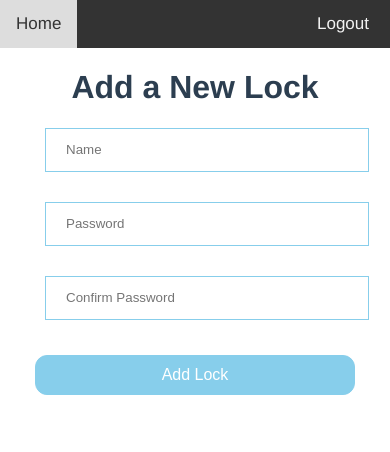
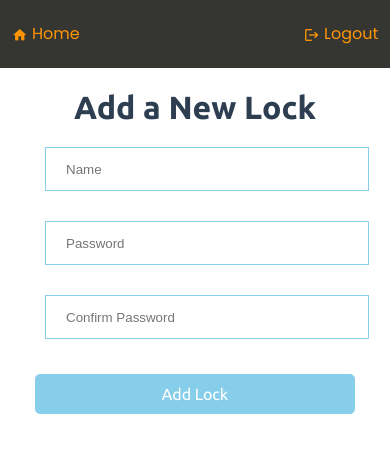
Before and after one commit to romuloschiavon/T2-WebDev, a Vue app in the folder frontend/: page /addlock in a window 390 px wide. Shown: the top 452 px of the page. Built offline with nearby package versions, Linux system fonts and the light colour scheme; sample sign-in values are in the browser's storage.

Commit message:
Fix HomePage and Header

```diff
--- a/frontend/package.json
+++ b/frontend/package.json
@@ -12,6 +12,7 @@
   "dependencies": {
     "axios": "^1.2.1",
     "core-js": "^3.8.3",
+    "material-icons": "^1.13.1",
     "register-service-worker": "^1.7.2",
     "vue": "^3.2.13",
     "vue-jwt-decode": "^0.1.0",
--- a/frontend/public/index.html
+++ b/frontend/public/index.html
@@ -6,6 +6,10 @@
     <meta name="viewport" content="width=device-width,initial-scale=1.0">
     <link rel="icon" href="<%= BASE_URL %>favicon.ico">
     <title><%= htmlWebpackPlugin.options.title %></title>
+
+    <link href='https://fonts.googleapis.com/css?family=Poppins:400,700' rel='stylesheet'>
+    <link href='https://fonts.googleapis.com/css?family=Ubuntu:400,700' rel='stylesheet'>
+
   </head>
   <body>
     <noscript>
--- a/frontend/src/App.vue
+++ b/frontend/src/App.vue
@@ -1,5 +1,4 @@
 <template>
-
   <div class="app-container">
     <router-view/>
   </div>
@@ -12,6 +11,19 @@ export default {
 </script>
 
 <style>
+::-webkit-scrollbar {
+  width: 10px;
+  background-color: #f5f5f5;
+}
+
+::-webkit-scrollbar-thumb {
+  background-color: #ff9505;
+}
+
+::-webkit-scrollbar-thumb:hover {
+  background-color: #EC4E20;
+}
+
 #app {
   font-family: Avenir, Helvetica, Arial, sans-serif;
   -webkit-font-smoothing: antialiased;
@@ -27,15 +39,28 @@ export default {
   width: 100%;
   height: auto;
 }
+
+h1, h2, h3, h4, h5, h6 {
+  font-family: 'Ubuntu', sans-serif;
+}
+
 body{
+  font-family: 'Poppins', sans-serif;
   padding: 0;
   margin: 0;
+  overflow-x: hidden
 }
 .app-container {
   width: 100vw;
   min-width: 100vw;
-  display: flex;
+  display: block;
   flex-direction: column;
   align-items: center;
+  margin: 0;
+  padding: 0;
+}
+
+.material-icons {
+  vertical-align: middle;
 }
 </style>
--- a/frontend/src/components/Header.vue
+++ b/frontend/src/components/Header.vue
@@ -1,66 +1,133 @@
 <template>
     <div class="nav">
-        <router-link to="/home">Home</router-link>
-        <template v-if="userIsAdmin">
-            <a id="addLock" v-on:click="addLock" href="#">Add new lock</a>
-        </template>
-        <a id="logout" v-on:click="logout" href="#">Logout</a>
+        <div class="home">
+            <router-link id="home" to="/home" scroll-behavior="smooth">
+                <span id="#home-icon" class="material-icons">home</span>
+                <a> Home</a>
+            </router-link>
+        </div>
+        <div class="addNewLock">
+            <template v-if="userIsAdmin">
+                <span id="#addLock-icon" class="material-icons">add</span>
+                <span id="#addLock-icon" class="material-icons">lock</span>
+                <a id="addLock" v-on:click="addLock" href="#"> Add new lock</a>
+            </template>
+        </div>
+        <div class="logout">
+            <span id="#logout-icon" class="material-icons">logout</span>
+            <a id="logout" v-on:click="logout" href="#"> Logout</a>
+        </div>
     </div>
 </template>
 
 <script>
 export default {
-    name: 'TopHeader',
+    name: "TopHeader",
     methods: {
         logout() {
             // Remove the token from the local storage
             localStorage.clear();
             // Redirect to the login page
-            this.$router.push('/login');
+            this.$router.push("/login");
         },
         addLock() {
             // Redirect to the add lock page
-            this.$router.push('/addlock');
-        }
+            this.$router.push("/addlock");
+        },
     },
     created() {
         // Check if the user is an admin
-        if (localStorage.getItem('admin') === 'true') {
+        if (localStorage.getItem("admin") === "true") {
             this.userIsAdmin = true;
-        }
-        else {
+        } else {
             this.userIsAdmin = false;
         }
     },
     mounted() {
         // If the user is not logged in, redirect to the login page
-        if (!localStorage.getItem('token')) {
-            this.$router.push('/login');
+        if (!localStorage.getItem("token")) {
+            this.$router.push("/login");
         }
-    }
-}
+    },
+};
 </script>
 
 <style>
-.nav {
-    display: flex;
-    justify-content: space-between;
-    background-color: #333;
-    overflow: hidden;
-    width: 100%;
+a {
+    font-family: Poppins;
 }
 
-.nav a {
-    color: #f2f2f2;
-    text-align: center;
-    padding: 14px 16px;
-    text-decoration: none;
-    font-size: 17px;
-    margin-right: 5px;
+.nav {
+    display: inline-flex;
+    align-items: center;
+    justify-content: space-between;
+    background-color: #353531;
+    overflow: hidden;
+    width: 100vw;
+    height: 8vh;
 }
 
-.nav a:hover {
-    background-color: #ddd;
-    color: #333;
+.home a,
+.addNewLock a,
+.logout a,
+.home span,
+.addNewLock span,
+.logout span {
+    font-size: 1.2rem;
+    color: #ff9505;
+    text-decoration: none;
+}
+
+.home:hover a,
+.addNewLock:hover a,
+.logout:hover a,
+.home:hover span,
+.addNewLock:hover span,
+.logout:hover span {
+    color: #ec4e20;
+    cursor: pointer;
+    font-size: 1.5rem;
+    transition: all 0.2s;
+}
+
+.logout {
+    margin-right: 2vw;
+}
+
+.home {
+    margin-left: 1vw;
+}
+
+@media (max-width: 600px) {
+    .home {
+        margin-left: 3vw;
+    }
+
+    .logout {
+        margin-right: 3vw;
+    }
+
+    .home a,
+    .addNewLock a,
+    .logout a,
+    .home span,
+    .addNewLock span,
+    .logout span {
+        font-size: 1rem;
+        color: #ff9505;
+        text-decoration: none;
+    }
+
+    .home:hover a,
+    .addNewLock:hover a,
+    .logout:hover a,
+    .home:hover span,
+    .addNewLock:hover span,
+    .logout:hover span {
+        color: #ec4e20;
+        cursor: pointer;
+        font-size: 1.2rem;
+        transition: all 0.2s;
+    }
 }
 </style>
--- a/frontend/src/components/HomePage.vue
+++ b/frontend/src/components/HomePage.vue
@@ -14,17 +14,26 @@
                     <td class="time-frame-column">
                         <table class="time-frame-table">
                             <tr v-for="time in lock.time_frames" :key="time.id" class="time-frame-row">
-                                <td>from {{ convertToLocale(time.start_time) }} to {{ convertToLocale(time.end_time) }}
+                                <td class="times">
+                                    {{ convertToLocale(time.start_time) }}
+                                    <span class="material-icons">arrow_forward</span>
+                                    {{ convertToLocale(time.end_time) }}
                                 </td>
                             </tr>
                         </table>
                     </td>
                     <td class="actions-column">
                         <div class="button-container">
-                            <button class="open-btn" v-on:click="open(lock.lockName)">Open</button>
-                            <button class="close-btn" v-on:click="close(lock.lockName)">Close</button>
+                            <button class="open-btn" v-on:click="open(lock.lockName)">
+                                Open
+                            </button>
+                            <button class="close-btn" v-on:click="close(lock.lockName)">
+                                Close
+                            </button>
                             <template v-if="userIsAdmin">
-                                <button class="edit-btn" v-on:click="edit(lock.lockName)">Edit</button>
+                                <button class="edit-btn" v-on:click="edit(lock.lockName)">
+                                    Edit
+                                </button>
                             </template>
                         </div>
                     </td>
@@ -34,28 +43,26 @@
     </div>
 </template>
 
-
 <script>
-import TopHeader from './Header.vue'
-import axios from 'axios'
-import api_url from '../config'
+import TopHeader from "./Header.vue";
+import axios from "axios";
+import api_url from "../config";
 
 export default {
-    name: 'HomePage',
+    name: "HomePage",
     data() {
         return {
-            locks: []
-        }
+            locks: [],
+        };
     },
     components: {
-        TopHeader
+        TopHeader,
     },
     created() {
         // Check if the user is an admin
-        if (localStorage.getItem('admin') === 'true') {
+        if (localStorage.getItem("admin") === "true") {
             this.userIsAdmin = true;
-        }
-        else {
+        } else {
             this.userIsAdmin = false;
         }
     },
@@ -63,82 +70,98 @@ export default {
         open(name) {
             // Send a request to the server to open the lock
             axios({
-                method: 'post',
-                url: api_url + '/locks/lockControl',
-                headers: { 'Authorization': localStorage.getItem('token') },
-                data: { lockName: name, status: 'open' }
-            }).then(response => {
+                method: "post",
+                url: api_url + "/locks/lockControl",
+                headers: { Authorization: localStorage.getItem("token") },
+                data: { lockName: name, status: "open" },
+            })
+                .then((response) => {
                     if (response.status === 200) {
                         // Lock was successfully opened
-                    console.log('Lock was successfully opened');
+                        console.log("Lock was successfully opened");
                     }
                 })
-                .catch(error => {
+                .catch((error) => {
                     if (error.response.status === 401) {
                         // Unauthorized, display error message
-                        this.errorMessage = 'Invalid credentials'
+                        this.errorMessage = "Invalid credentials";
                     } else {
                         // Display error message
-                        this.errorMessage = 'Something went wrong'
+                        this.errorMessage = "Something went wrong";
                     }
                 });
         },
         close(name) {
             // Send a request to the server to close the lock
             axios({
-                method: 'post',
-                url: api_url + '/locks/lockControl',
-                headers: { 'Authorization': localStorage.getItem('token') },
-                data: { lockName: name, status: 'close' }
-            }).then(response => {
+                method: "post",
+                url: api_url + "/locks/lockControl",
+                headers: { Authorization: localStorage.getItem("token") },
+                data: { lockName: name, status: "close" },
+            })
+                .then((response) => {
                     if (response.status === 200) {
                         // Lock was successfully closed
-                    console.log('Lock was successfully closed');
+                        console.log("Lock was successfully closed");
                     }
                 })
-                .catch(error => {
+                .catch((error) => {
                     if (error.response.status === 401) {
                         // Unauthorized, display error message
-                        this.errorMessage = 'Invalid credentials'
+                        this.errorMessage = "Invalid credentials";
                     } else {
                         // Display error message
-                        this.errorMessage = 'Something went wrong'
+                        this.errorMessage = "Something went wrong";
                     }
                 });
         },
         edit(name) {
-            localStorage.setItem('lockName', name)
-            this.$router.push('/editlock');
+            localStorage.setItem("lockName", name);
+            this.$router.push("/editlock");
         },
         convertToLocale(utcString) {
             const date = new Date(Date.parse(utcString));
-            const localTimeString = date.toLocaleTimeString([], { hour: '2-digit', minute: '2-digit' });
-            return localTimeString
-        }
+            const localTimeString = date.toLocaleTimeString([], {
+                hour: "2-digit",
+                minute: "2-digit",
+            });
+            return localTimeString;
+        },
     },
     async mounted() {
         // If the user is not logged in, redirect to the login page
-        if (!localStorage.getItem('token')) {
-            this.$router.push('/login');
+        if (!localStorage.getItem("token")) {
+            this.$router.push("/login");
         }
         // Get the list of locks
-        let result = await axios.get(api_url + '/dashboard', { headers: { 'Authorization': localStorage.getItem('token') } });
+        let result = await axios.get(api_url + "/dashboard", {
+            headers: { Authorization: localStorage.getItem("token") },
+        });
         this.locks = result.data;
-    }
-}
+    },
+};
 </script>
 
 <style>
-.time-frame-row{
-    width: 100%;
+template {
+    scroll-behavior: "smooth";
 }
+
+.time-frame-row {
+    width: 100vw;
+}
+
 .room-column {
     width: 30%;
     background-color: white;
+    color: #353531;
+    font-family: Ubuntu, sans-serif;
+    font-size: 1.1rem;
+    font-weight: 700;
 }
 
 .time-frame-column {
-    width: 60%;
+    width: 60vw;
     background-color: white;
 }
 
@@ -148,16 +171,25 @@ export default {
 }
 
 .page-header {
+    font-family: Poppins, sans-serif;
     text-align: center;
-    font-size: 30px;
-    margin-top: 20px;
+    font-size: 2.4rem;
+    margin-top: 3vh;
     width: 100%;
+}
+
+.times{
+    font-size: 1rem;
+}
+
+.times span{
+    font-size: 1rem;
 }
 
 /* se estiver em uma tela media ou grande, o tamanho do home container é 70%, senão é 100% */
 @media screen and (min-width: 768px) {
     .home-container {
-        width: 70%;
+        width: 70vw;
     }
 }
 
@@ -169,6 +201,7 @@ export default {
 
 .home-container {
     margin: auto;
+    margin-bottom: 5vh;
 }
 
 .button-container {
@@ -183,55 +216,144 @@ table.time-frame-table {
     width: 100%;
     table-layout: fixed;
     word-wrap: break-word;
-
 }
 
-
-
 .table-container {
+    background-color: #353531;
+    color: #ff9505;
     display: flex;
     justify-content: center;
     width: 100%;
+    height: auto;
 }
 
-
-
+.table-container th {
+    font-family: Poppins, sans-serif;
+    font-size: 1.2rem;
+}
 
 table.room-table {
     width: 100%;
-    background-color: #aaaaaa;
 }
 
 button {
-    border-radius: 12px;
+    display: flex;
+    font-family: Ubuntu, sans-serif;
+    border-radius: 0.3rem;
     padding: 3px 4px;
-    text-align: center;
+    display: flex;
+    justify-content: center;
+    align-items: center;
     text-decoration: none;
-    display: inline-block;
-    font-size: 16px;
+    font-size: 1rem;
+    transition: all 0.2s;
 }
 
 button:active {
-    opacity: 0.8;
+    transition: all 0.2s;
 }
 
 .open-btn {
-    background-color: #4CAF50;
-    border: 1px solid #4CAF50;
-    color: darkgreen;
-    width: 60px;
+    background-color: #016fb9;
+    border: 1px solid #016fb9;
+    color: #f1f1f1;
+    width: 5vw;
+    height: 5vh;
+}
+
+.open-btn:hover {
+    transition: all 0.2s;
+    background-color: #00548b;
+    border: 1px solid #00548b;
+    color: #fff;
+    width: 6vw;
+    height: 6vh;
 }
 
 .close-btn {
     background-color: #f44336;
     border: 1px solid #f44336;
-    width: 60px;
+    color: #f1f1f1;
+    width: 5vw;
+    height: 5vh;
+}
+
+.close-btn:hover {
+    transition: all 0.2s;
+    background-color: #a02c23;
+    border: 1px solid #a02c23;
+    color: #fff;
+    width: 6vw;
+    height: 6vh;
 }
 
 .edit-btn {
-    background-color: #2196F3;
-    border: 1px solid #2196F3;
-    color: darkblue;
-    width: 60px;
+    background-color: #353531;
+    border: 1px solid #353531;
+    color: #f1f1f1;
+    width: 5vw;
+    height: 5vh;
+}
+
+.edit-btn:hover {
+    transition: all 0.2s;
+    background-color: #000;
+    border: 1px solid #000;
+    color: #fff;
+    width: 6vw;
+    height: 6vh;
+}
+
+@media (max-width: 600px) {
+    .open-btn {
+        background-color: #016fb9;
+        border: 1px solid #016fb9;
+        color: #f1f1f1;
+        width: 20vw;
+        height: 4vh;
+    }
+
+    .open-btn:hover {
+        transition: all 0.2s;
+        background-color: #00548b;
+        border: 1px solid #00548b;
+        color: #fff;
+        width: 25vw;
+        height: 6vh;
+    }
+
+    .close-btn {
+        background-color: #f44336;
+        border: 1px solid #f44336;
+        color: #f1f1f1;
+        width: 20vw;
+        height: 4vh;
+    }
+
+    .close-btn:hover {
+        transition: all 0.2s;
+        background-color: #a02c23;
+        border: 1px solid #a02c23;
+        color: #fff;
+        width: 25vw;
+        height: 6vh;
+    }
+
+    .edit-btn {
+        background-color: #353531;
+        border: 1px solid #353531;
+        color: #f1f1f1;
+        width: 20vw;
+        height: 4vh;
+    }
+
+    .edit-btn:hover {
+        transition: all 0.2s;
+        background-color: #000;
+        border: 1px solid #000;
+        color: #fff;
+        width: 25vw;
+        height: 6vh;
+    }
 }
 </style>
--- a/frontend/src/components/SignUp.vue
+++ b/frontend/src/components/SignUp.vue
@@ -11,7 +11,7 @@
                 <input id="password_confirmation" v-model="confirmPassword" type="password" required placeholder="Confirm Password">
                 <button class="signup-btn" v-on:click="signup">Sign Up</button>
                 <p>
-                    <router-link to="/login">Already have an account? Login</router-link>
+                    <router-link to="/login" scroll-behavior="smooth">Already have an account? Login</router-link>
                 </p>
             </form>
         </div>
--- a/frontend/src/main.js
+++ b/frontend/src/main.js
@@ -3,7 +3,7 @@ import App from './App.vue'
 import router from './routers.js'
 import './registerServiceWorker'
 
-
+import 'material-icons/iconfont/material-icons.css';
 
 createApp(App)
     .use(router)
```
Also changed, not shown: frontend/src/components/Login.vue (+4 -3 lines), 1 other file (tests, documents, lock files or other folders). Lines whose indentation alone changed are shown as unchanged.
